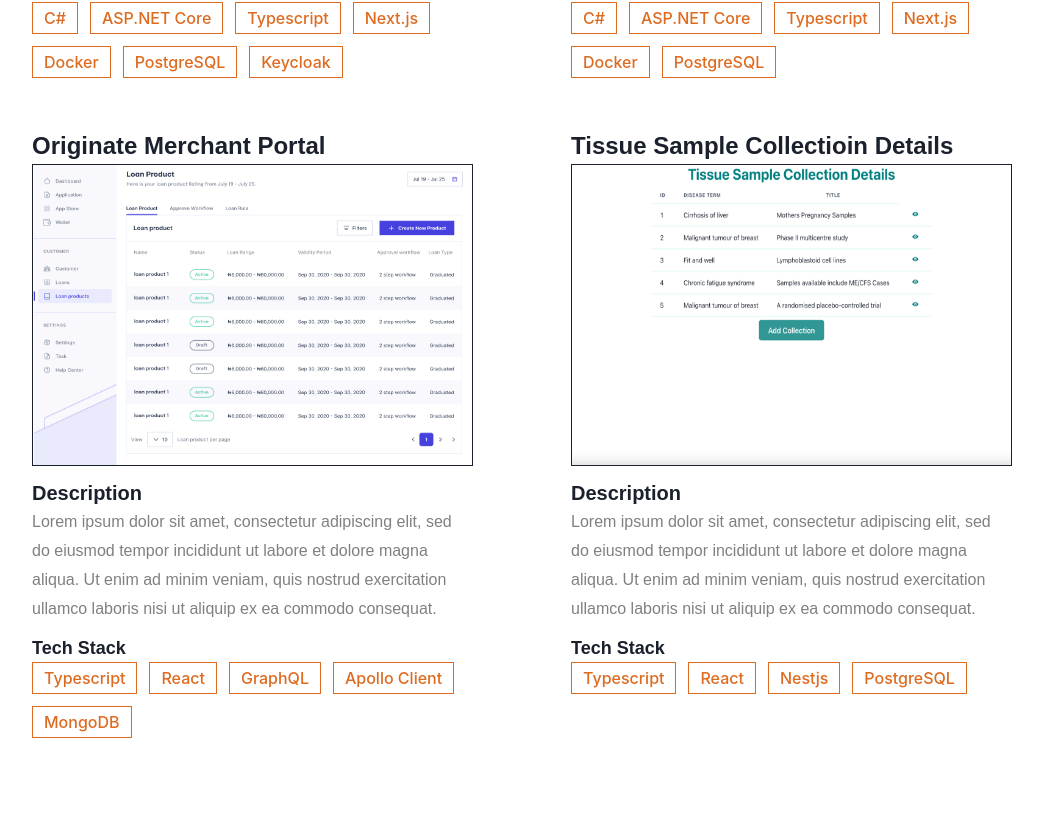
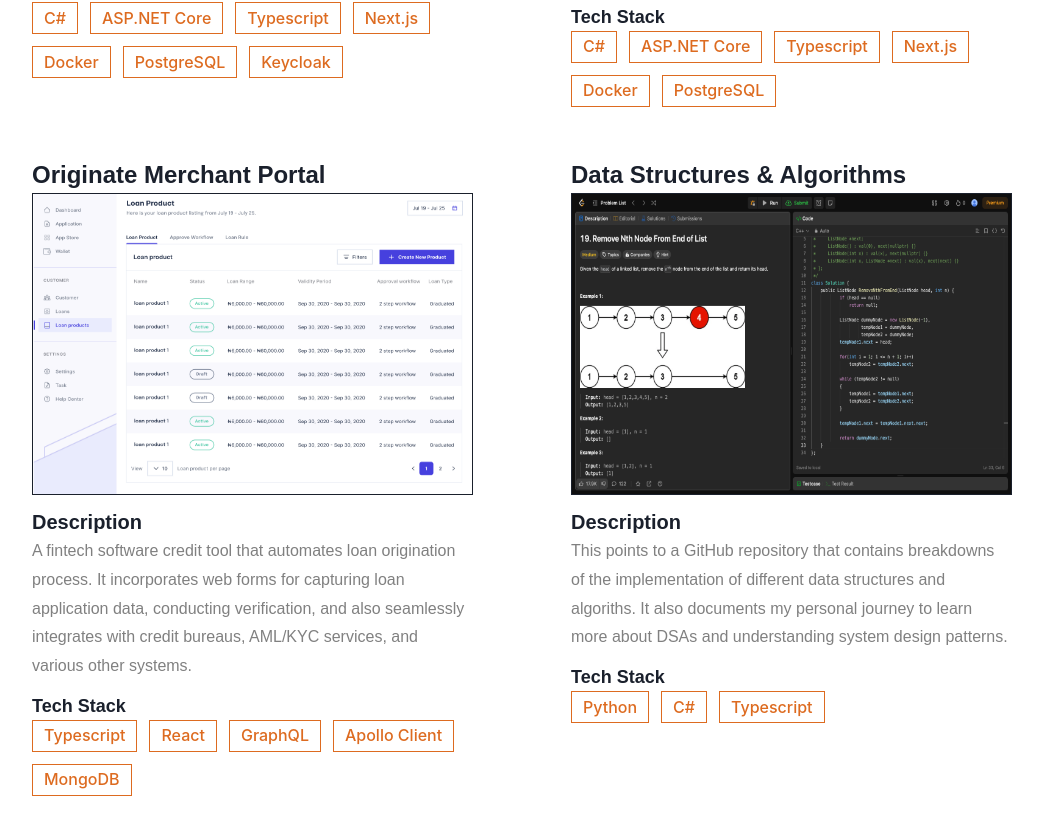
Before and after one commit to Dev-Akashili/akashili.com, a React (Vite) app: page /projects in a window 1280 px wide. Shown: the part 652-1468 px from the top of the page, without its empty margins (118-1161 px from the left). Before the commit the page ends 1410 px from the top, so only its background shows below. Built offline with nearby package versions, Linux system fonts and the light colour scheme.

Commit message:
Update project data

```diff
--- a/src/components/Project.tsx
+++ b/src/components/Project.tsx
@@ -75,6 +75,7 @@ const Project = ({
                 _hover={{ textDecor: "none" }}
                 fontWeight="bold"
                 href={githubLink}
+                target="_blank"
               >
                 <Button
                   size={{ base: "sm", md: "lg", lg: "lg" }}
@@ -86,7 +87,9 @@ const Project = ({
                   display={isHovered ? "" : "none"}
                   rightIcon={<ExternalLink height="18px" />}
                 >
-                  View in Github
+                  {name === "Originate Merchant Portal"
+                    ? "View Live"
+                    : " View in Github"}
                 </Button>
               </Link>
             </Collapse>
--- a/src/data/data.tsx
+++ b/src/data/data.tsx
@@ -25,9 +25,9 @@ export const projects: {
   {
     name: "RedCap Monitor",
     description:
-      "Lorem ipsum dolor sit amet, consectetur adipiscing elit, sed do eiusmod tempor incididunt ut labore et dolore magna aliqua. Ut enim ad minim veniam, quis nostrud exercitation ullamco laboris nisi ut aliquip ex ea commodo consequat.",
+      "A project in collaboration with Nottingham University Hospital, being built to monitor the health of RedCap Cloud instances. The project currently consists of a web application along with the integration of an Azure Functions app.",
     imageLink: "././redcap.png",
-    githubLink: "/",
+    githubLink: "https://github.com/Health-Informatics-UoN/rcc-monitor",
     stack: [
       "C#",
       "ASP.NET Core",
@@ -41,9 +41,9 @@ export const projects: {
   {
     name: "Star Platinum",
     description:
-      "Lorem ipsum dolor sit amet, consectetur adipiscing elit, sed do eiusmod tempor incididunt ut labore et dolore magna aliqua. Ut enim ad minim veniam, quis nostrud exercitation ullamco laboris nisi ut aliquip ex ea commodo consequat.",
+      "An open source project being built to simplify user authentication and authorization for developers. It offers intuitive API endpoints and a user interface to streamline user management integration, allowing you to concentrate on your core application.",
     imageLink: "././star-platinum.png",
-    githubLink: "/",
+    githubLink: "https://github.com/Dev-Akashili/star-platinum",
     stack: [
       "C#",
       "ASP.NET Core",
@@ -56,17 +56,17 @@ export const projects: {
   {
     name: "Originate Merchant Portal",
     description:
-      "Lorem ipsum dolor sit amet, consectetur adipiscing elit, sed do eiusmod tempor incididunt ut labore et dolore magna aliqua. Ut enim ad minim veniam, quis nostrud exercitation ullamco laboris nisi ut aliquip ex ea commodo consequat.",
+      "A fintech software credit tool that automates loan origination process. It incorporates web forms for capturing loan application data, conducting verification, and also seamlessly integrates with credit bureaus, AML/KYC services, and various other systems.",
     imageLink: "././originate.png",
-    githubLink: "/",
+    githubLink: "https://indicina.co/originate",
     stack: ["Typescript", "React", "GraphQL", "Apollo Client", "MongoDB"]
   },
   {
-    name: "Tissue Sample Collectioin Details",
+    name: "Data Structures & Algorithms",
     description:
-      "Lorem ipsum dolor sit amet, consectetur adipiscing elit, sed do eiusmod tempor incididunt ut labore et dolore magna aliqua. Ut enim ad minim veniam, quis nostrud exercitation ullamco laboris nisi ut aliquip ex ea commodo consequat.",
-    imageLink: "././tscd.png",
-    githubLink: "/",
-    stack: ["Typescript", "React", "Nestjs", "PostgreSQL"]
+      "This points to a GitHub repository that contains breakdowns of the implementation of different data structures and algoriths. It also documents my personal journey to learn more about DSAs and understanding system design patterns.",
+    imageLink: "././dsa.png",
+    githubLink: "https://github.com/Dev-Akashili/DSAs",
+    stack: ["Python", "C#", "Typescript"]
   }
 ];
```
Also changed, not shown: public/dsa.png (added), public/tscd.png (deleted).
